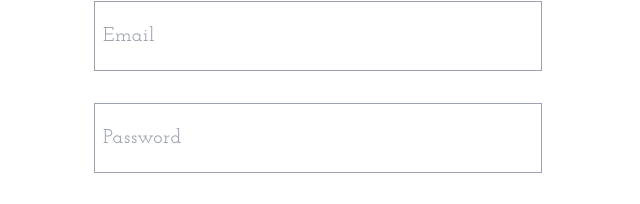
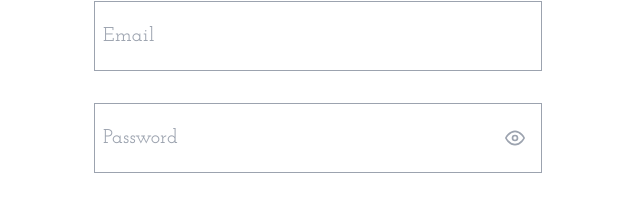
Before and after one commit to himanshu-himanshu/react-auth-ui, a React (Create React App) app: page /login in a window 1280 px wide. Shown: the part 274-478 px from the top of the page, without its empty margins (322-962 px from the left). Built offline with nearby package versions, Linux system fonts and the light colour scheme.

Commit message:
Show and hide password implemented

```diff
--- a/public/index.html
+++ b/public/index.html
@@ -13,7 +13,7 @@
 
     <link rel="manifest" href="%PUBLIC_URL%/manifest.json" />
 
-    <title>Auth System</title>
+    <title>User Auth</title>
   </head>
   <body>
     <noscript>You need to enable JavaScript to run this app.</noscript>
--- a/src/index.css
+++ b/src/index.css
@@ -15,3 +15,23 @@
 .flex-center {
     @apply flex justify-center items-center
 }
+
+.heading {
+    @apply text-7xl text-gray-700 tracking-wide
+}
+
+.primary-btn {
+    @apply tracking-wider font-bold flex flex-row justify-center items-center w-full
+}
+
+.primary-btn__container {
+    @apply relative px-4 py-5 text-2xl gray-border text-center bg-white hover:cursor-pointer
+}
+
+.primary-btn__overlay {
+    @apply absolute w-full h-full top-1.5 left-1.5 -z-20 group-hover:top-1 group-hover:left-1 gray-border duration-200
+}
+
+input[type="password"]:disabled {
+    background: white;
+  }
--- a/src/pages/Login.jsx
+++ b/src/pages/Login.jsx
@@ -1,26 +1,62 @@
 import React from "react";
+import { useState } from "react";
 
 import { CiLogin } from "react-icons/ci";
+import { FiEye, FiEyeOff } from "react-icons/fi";
+import { TbUserCheck } from "react-icons/tb";
 
 function Login() {
+  const [password, setPassword] = useState("");
+  const [showPassword, setShowPassword] = useState(false);
+
+  const handleOnPasswordChange = (e) => {
+    setPassword(e.target.value);
+  };
+
+  const handleShowPassword = () => {
+    setShowPassword(!showPassword);
+  };
   return (
-    <div className="min-h-screen flex-center">
+    <div className="relative min-h-screen flex-center">
       <div className="w-full max-w-xl flex-center flex-col space-y-4">
         {/** Heading */}
         <div className="p-2">
-          <h1 className="text-7xl text-gray-700 tracking-wide">Login</h1>
+          <h1 className="heading">Login</h1>
         </div>
 
         {/** Inputs Container */}
         <div className="flex flex-col space-y-8 w-full px-16 py-12">
           {/** Inputs */}
-          <input type="email" placeholder="Email" className="input" />
-          <input type="password" placeholder="Password" className="input" />
+          <input type="email" placeholder="Email" className="input" required />
+          <div className="placeholder:tracking-wide flex flex-row justify-between py-5 px-2 text-xl border border-gray-400">
+            <input
+              type={showPassword ? "text" : "password"}
+              placeholder="Password"
+              className="focus:outline-none active:border-gray-600 focus:border-gray-600 w-4/5"
+              value={password}
+              onChange={(e) => handleOnPasswordChange(e)}
+              required
+            />
+            <div className="cursor-pointer w-1/5 flex justify-end items-center mr-2">
+              {!showPassword && (
+                <FiEye
+                  className="text-gray-400"
+                  onClick={() => handleShowPassword()}
+                />
+              )}
+              {showPassword && (
+                <FiEyeOff
+                  className="text-gray-400"
+                  onClick={() => handleShowPassword()}
+                />
+              )}
+            </div>
+          </div>
 
           {/** Button Container */}
-          <div className="relative group px-4 py-5 text-2xl gray-border text-center bg-white hover:cursor-pointer">
-            <div className="absolute w-full h-full top-1.5 left-1.5 -z-20 group-hover:top-1 group-hover:left-1 gray-border duration-200" />
-            <button className="tracking-wider font-bold flex flex-row justify-center items-center w-full">
+          <div className="primary-btn__container group">
+            <div className="primary-btn__overlay" />
+            <button className="primary-btn">
               Login <CiLogin className="ml-2" />
             </button>
           </div>
--- a/src/pages/Register.jsx
+++ b/src/pages/Register.jsx
@@ -1,7 +1,80 @@
 import React from "react";
+import { useState } from "react";
+
+import { FiEye, FiEyeOff } from "react-icons/fi";
+import { TbUserCheck } from "react-icons/tb";
 
 function Register() {
-  return <div>Register</div>;
+  const [password, setPassword] = useState("");
+  const [showPassword, setShowPassword] = useState(false);
+
+  const handleOnPasswordChange = (e) => {
+    setPassword(e.target.value);
+  };
+
+  const handleShowPassword = () => {
+    setShowPassword(!showPassword);
+  };
+
+  return (
+    <div className="relative min-h-screen flex-center">
+      <div className="w-full max-w-xl flex-center flex-col space-y-2">
+        {/** Heading */}
+        <div className="p-2">
+          <h1 className="heading">Signup</h1>
+        </div>
+
+        {/** Inputs Container */}
+        <div className="flex flex-col space-y-6 w-full px-16 py-12">
+          {/** Inputs */}
+          <input type="text" placeholder="Username" className="input" />
+          <input type="email" placeholder="Email" className="input" />
+          <div className="placeholder:tracking-wide flex flex-row justify-between py-5 px-2 text-xl border border-gray-400">
+            <input
+              type={showPassword ? "text" : "password"}
+              placeholder="Create Password"
+              className="focus:outline-none active:border-gray-600 focus:border-gray-600 w-4/5"
+              value={password}
+              onChange={(e) => handleOnPasswordChange(e)}
+              required
+            />
+            <div className="cursor-pointer w-1/5 flex justify-end items-center mr-2">
+              {!showPassword && (
+                <FiEye
+                  className="text-gray-400"
+                  onClick={() => handleShowPassword()}
+                />
+              )}
+              {showPassword && (
+                <FiEyeOff
+                  className="text-gray-400"
+                  onClick={() => handleShowPassword()}
+                />
+              )}
+            </div>
+          </div>
+
+          {/** Button Container */}
+          <div className="primary-btn__container group">
+            <div className="primary-btn__overlay" />
+            <button className="primary-btn">
+              Register <TbUserCheck className="ml-2" />
+            </button>
+          </div>
+          {/** Signup Container */}
+          <div className="flex-center flex-row space-x-2 p-2 text-lg">
+            <span className="tracking-wide">Already have an account?</span>
+            <a
+              href="/login"
+              className="font-[900] hover:-translate-y-0.5 duration-200"
+            >
+              Login
+            </a>
+          </div>
+        </div>
+      </div>
+    </div>
+  );
 }
 
 export default Register;
```
Also changed, not shown: src/assets/background.png (added).
